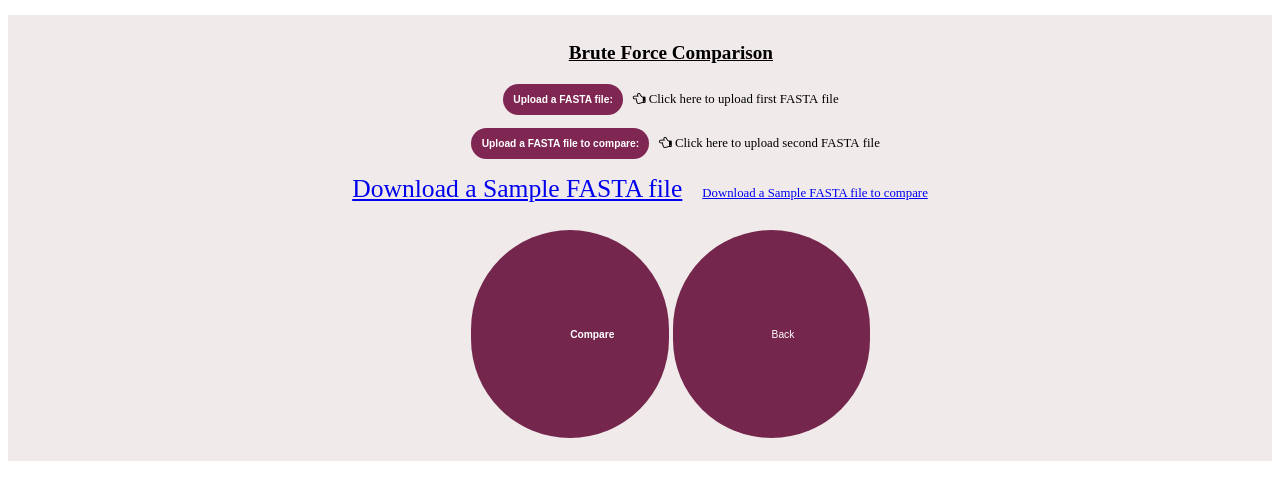
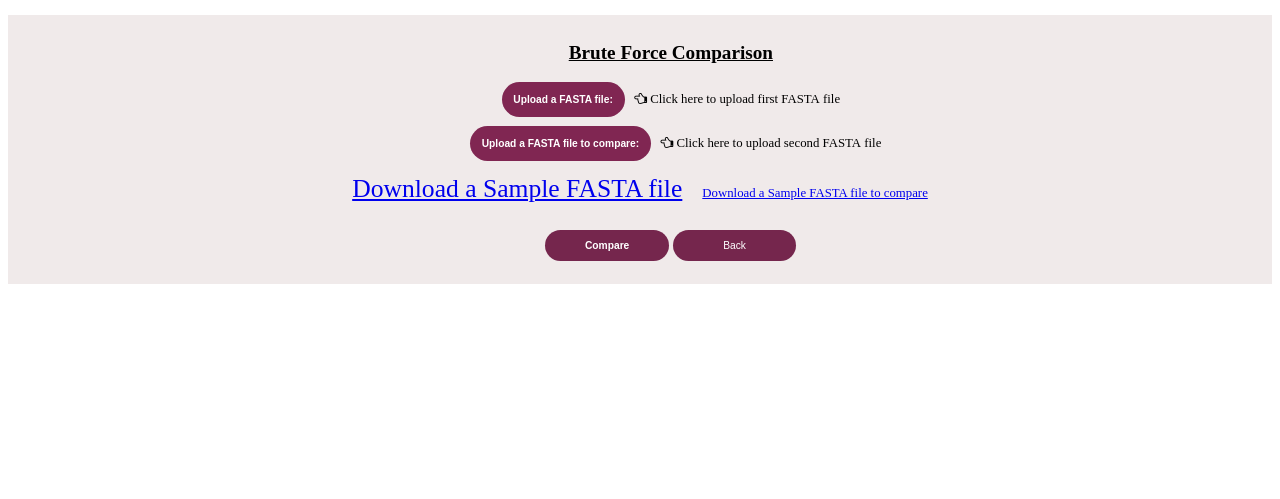
Before and after one commit to virtual-labs/exp-bioinformatics-au, a plain HTML site: page experiment/simulation/BruteForce.html in a window 1280 px wide. Shown: the part 83-582 px from the top of the page. Drawn offline with Linux system fonts and the light colour scheme.

Commit message:
Update BruteForce.html

```diff
--- a/experiment/simulation/BruteForce.html
+++ b/experiment/simulation/BruteForce.html
@@ -12,34 +12,37 @@
         label {
             background-color: #802652;
             color: white;
-            padding: 0.8vw;
+            padding:1%;
             font-family: sans-serif;
             cursor: auto;
             margin-top: 200px;
             width: 600px;
-            height:25px;
-            border-radius:180px;
-            position:relative;
-            font-size:0.8vw;
-            line-height:12px;
+            height: 25px;
+            border-radius: 180px;
+            position: relative;
+            font-size: .8vw;
+            line-height: 6px;
         }
 
+
         span{
-            font-size: 1.5vw;
+            font-size: .8vw;
             color: black;
         }
+
 
         input[type=button]{
             width: 10%;
             background-color: #75264d;
             color: white;
-            padding: 8%;
+            padding: .8vw;
             margin: 8px 0;
             border: none;
             border-radius: 180px;
             cursor: pointer;
             font-size: 0.8vw;
         }
+
 
         .h{
             text-align: center;
```
